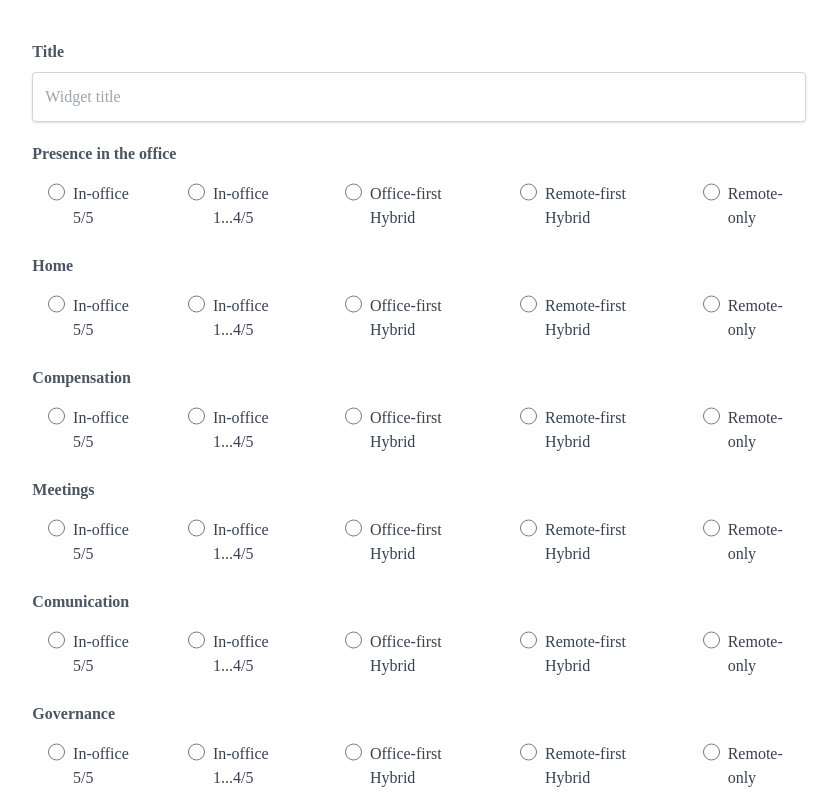
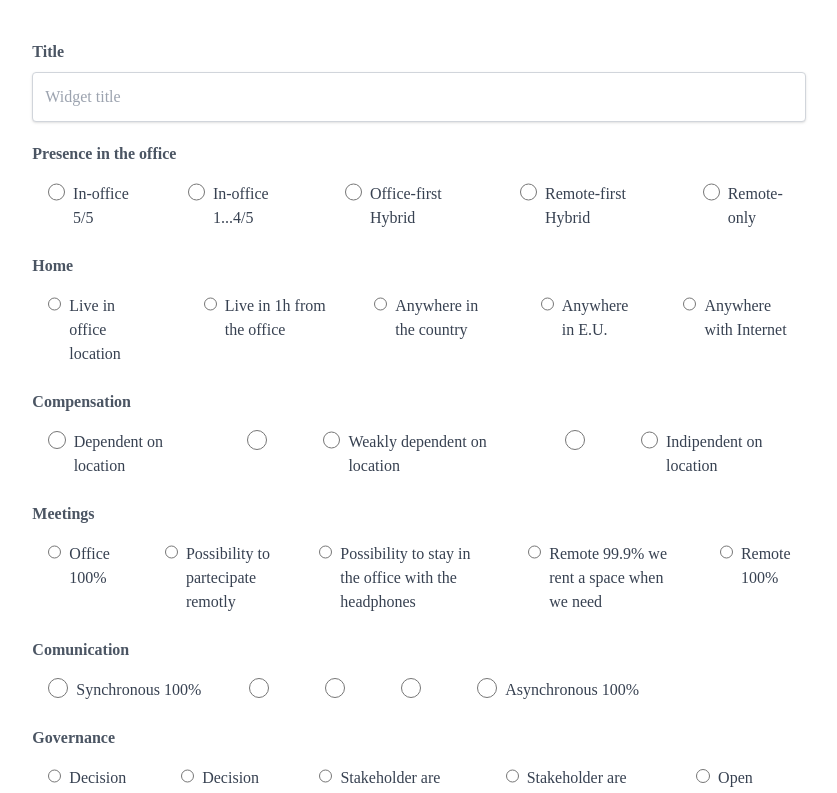
Before and after one commit to claranet-it/remote-compass-app, a React (Vite) app: page / in a window 1280 px wide. Shown: the top 793 px of the page, without its empty margins (221-1058 px from the left). Built offline with nearby package versions, Linux system fonts and the light colour scheme; a web font is replaced by a local one.

Commit message:
WIP: add label

```diff
--- a/src/components/form/CompassForm.tsx
+++ b/src/components/form/CompassForm.tsx
@@ -95,11 +95,11 @@ export const CompassForm: React.FC<PropsCompass> = ({
           <div className="flex flex-col sm:flex-row items-start  lg:space-x-6 ">
 
             <RadioFieldset nameRegister="home" options={[
-              "In-office 5/5",
-              "In-office 1...4/5",
-              "Office-first Hybrid",
-              "Remote-first Hybrid",
-              "Remote-only"
+              "Live in office location",
+              "Live in 1h from the office",
+              "Anywhere in the country",
+              "Anywhere in E.U.",
+              "Anywhere with Internet"
             ]} register={register}
             />
 
@@ -112,11 +112,11 @@ export const CompassForm: React.FC<PropsCompass> = ({
           <div className="flex flex-col sm:flex-row items-start  lg:space-x-6 ">
 
             <RadioFieldset nameRegister="compensation" options={[
-              "In-office 5/5",
-              "In-office 1...4/5",
-              "Office-first Hybrid",
-              "Remote-first Hybrid",
-              "Remote-only"
+              "Dependent on location",
+              "",
+              "Weakly dependent on location",
+              "",
+              "Indipendent on location"
             ]} register={register}
             />
 
@@ -129,11 +129,11 @@ export const CompassForm: React.FC<PropsCompass> = ({
           <div className="flex flex-col sm:flex-row items-start  lg:space-x-6 ">
 
             <RadioFieldset nameRegister="meetings" options={[
-              "In-office 5/5",
-              "In-office 1...4/5",
-              "Office-first Hybrid",
-              "Remote-first Hybrid",
-              "Remote-only"
+              "Office 100%",
+              "Possibility to partecipate remotly",
+              "Possibility to stay in the office with the headphones",
+              "Remote 99.9% we rent a space when we need",
+              "Remote 100%"
             ]} register={register}
             />
 
@@ -146,11 +146,11 @@ export const CompassForm: React.FC<PropsCompass> = ({
           <div className="flex flex-col sm:flex-row items-start  lg:space-x-6 ">
 
             <RadioFieldset nameRegister="comunication" options={[
-              "In-office 5/5",
-              "In-office 1...4/5",
-              "Office-first Hybrid",
-              "Remote-first Hybrid",
-              "Remote-only"
+              "Synchronous 100%",
+              "",
+              "",
+              "",
+              "Asynchronous 100%"
             ]} register={register}
             />
 
@@ -163,11 +163,11 @@ export const CompassForm: React.FC<PropsCompass> = ({
           <div className="flex flex-col sm:flex-row items-start  lg:space-x-6 ">
 
             <RadioFieldset nameRegister="governance" options={[
-              "In-office 5/5",
-              "In-office 1...4/5",
-              "Office-first Hybrid",
-              "Remote-first Hybrid",
-              "Remote-only"
+              "Decision ar just told",
+              "Decision are explained",
+              "Stakeholder are consulted before decide",
+              "Stakeholder are consulted + transparency",
+              "Open governance"
             ]} register={register}
             />
 
```
